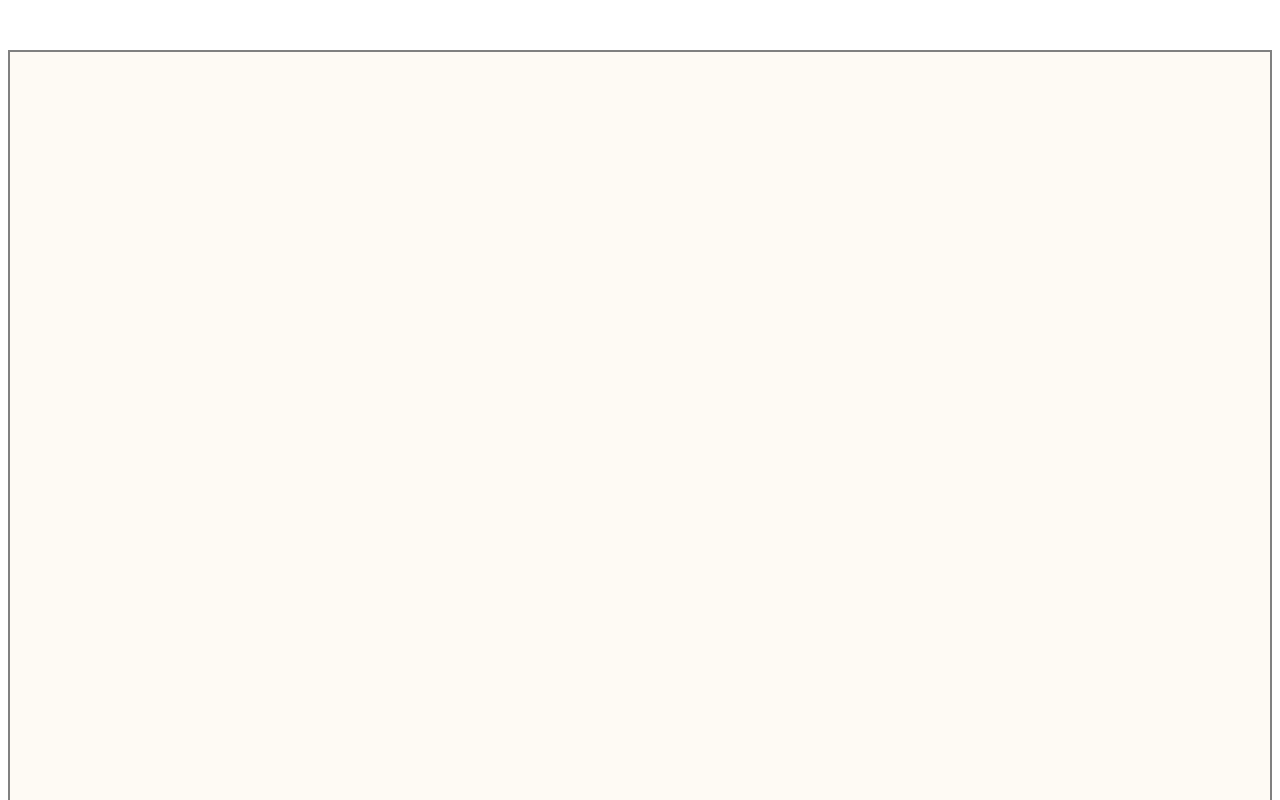
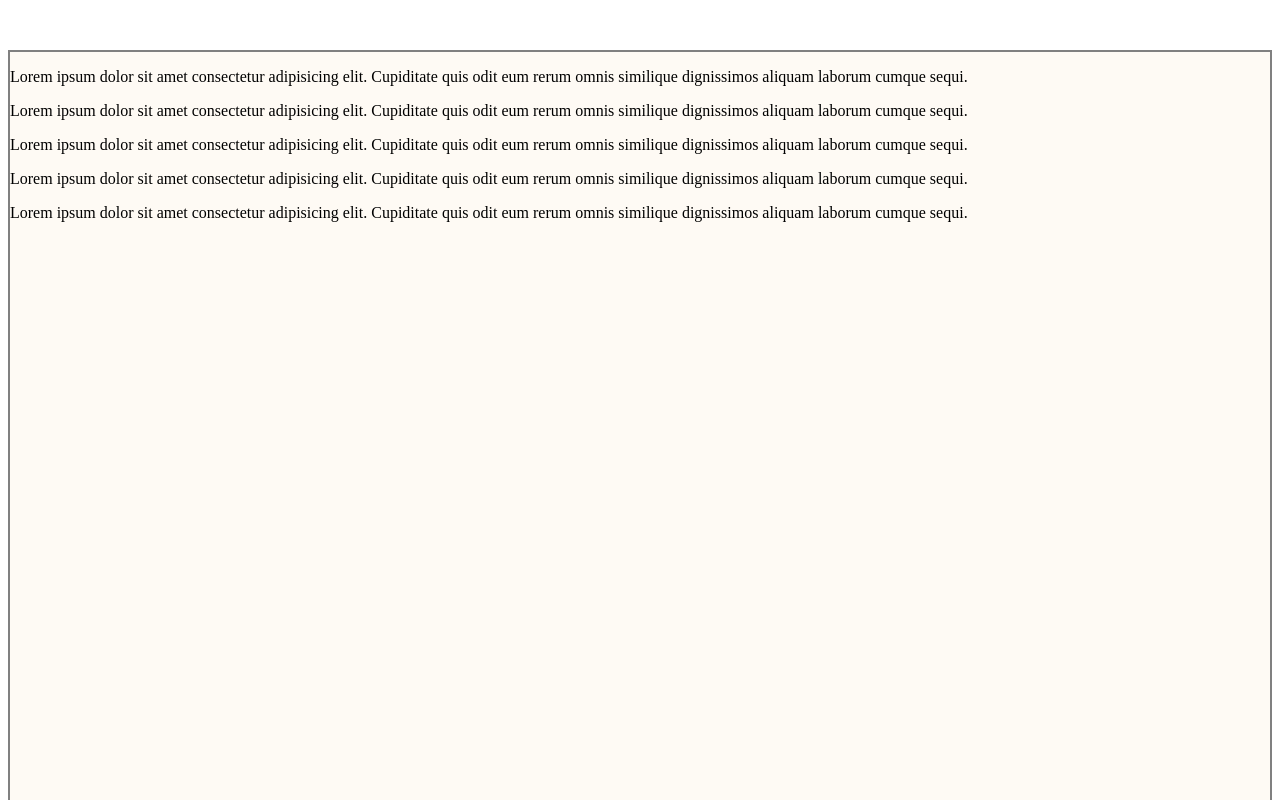
Before and after one commit to Anton-Avtonomov/Test-files, a plain HTML site: page INDEX.html in a window 1280 px wide. Shown: the top 800 px of the page. Drawn offline with Linux system fonts and the light colour scheme.

Commit message:
version_1

```diff
--- a/INDEX.html
+++ b/INDEX.html
@@ -12,7 +12,11 @@
 
 <body>
     <div class="root">
-
+        <p class="example__text">Lorem ipsum dolor sit amet consectetur adipisicing elit. Cupiditate quis odit eum rerum omnis similique dignissimos aliquam laborum cumque sequi.</p>
+        <p class="example__text example__text_fonts">Lorem ipsum dolor sit amet consectetur adipisicing elit. Cupiditate quis odit eum rerum omnis similique dignissimos aliquam laborum cumque sequi.</p>
+        <p class="example__text example__text_fonts">Lorem ipsum dolor sit amet consectetur adipisicing elit. Cupiditate quis odit eum rerum omnis similique dignissimos aliquam laborum cumque sequi.</p>
+        <p class="example__text example__text_fonts">Lorem ipsum dolor sit amet consectetur adipisicing elit. Cupiditate quis odit eum rerum omnis similique dignissimos aliquam laborum cumque sequi.</p>
+        <p class="example__text example__text_fonts">Lorem ipsum dolor sit amet consectetur adipisicing elit. Cupiditate quis odit eum rerum omnis similique dignissimos aliquam laborum cumque sequi.</p>
     </div>
 </body>
 
--- a/pages/INDEX.css
+++ b/pages/INDEX.css
@@ -1 +1,2 @@
 @import url(../blocks/root/ROOT.css);
+@import url(../fonts/Fonts.css);
```
Also changed, not shown: fonts/Fonts.css (added).
